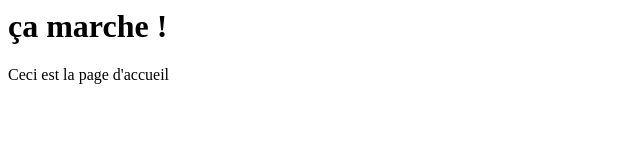
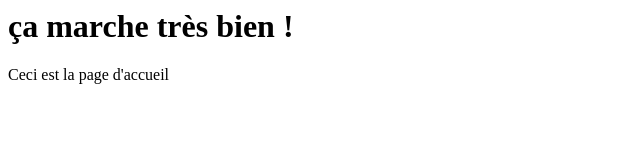
Before and after one commit to Christophe557/Test0, a plain HTML site: page projet/index.html in a window 1280 px wide. Shown: the whole page, without its empty margins (0-640 px from the left). Drawn offline with Linux system fonts and the light colour scheme.

Commit message:
changement du titre h1

```diff
--- a/projet/index.html
+++ b/projet/index.html
@@ -1,2 +1,2 @@
-<h1> ça marche ! </h1>
+<h1> ça marche très bien ! </h1>
 <p>Ceci est la page d'accueil</p>
```
